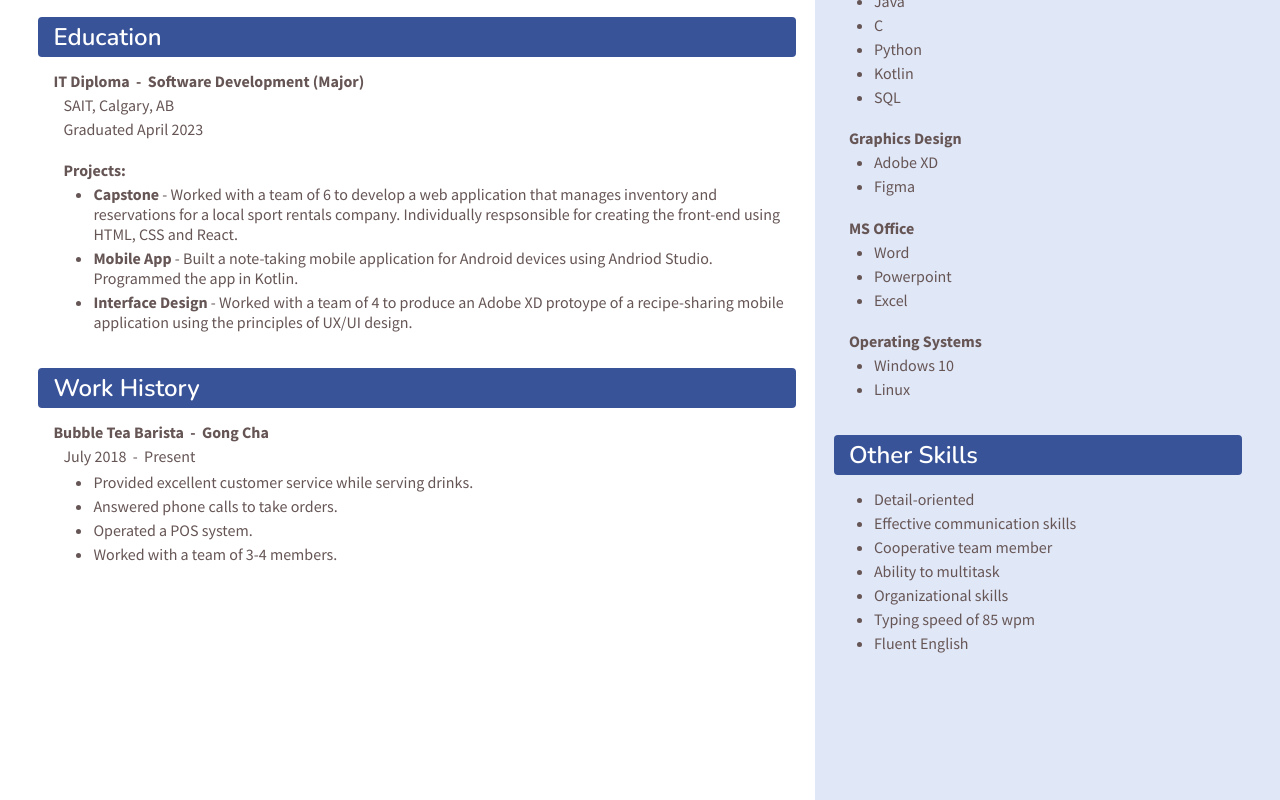
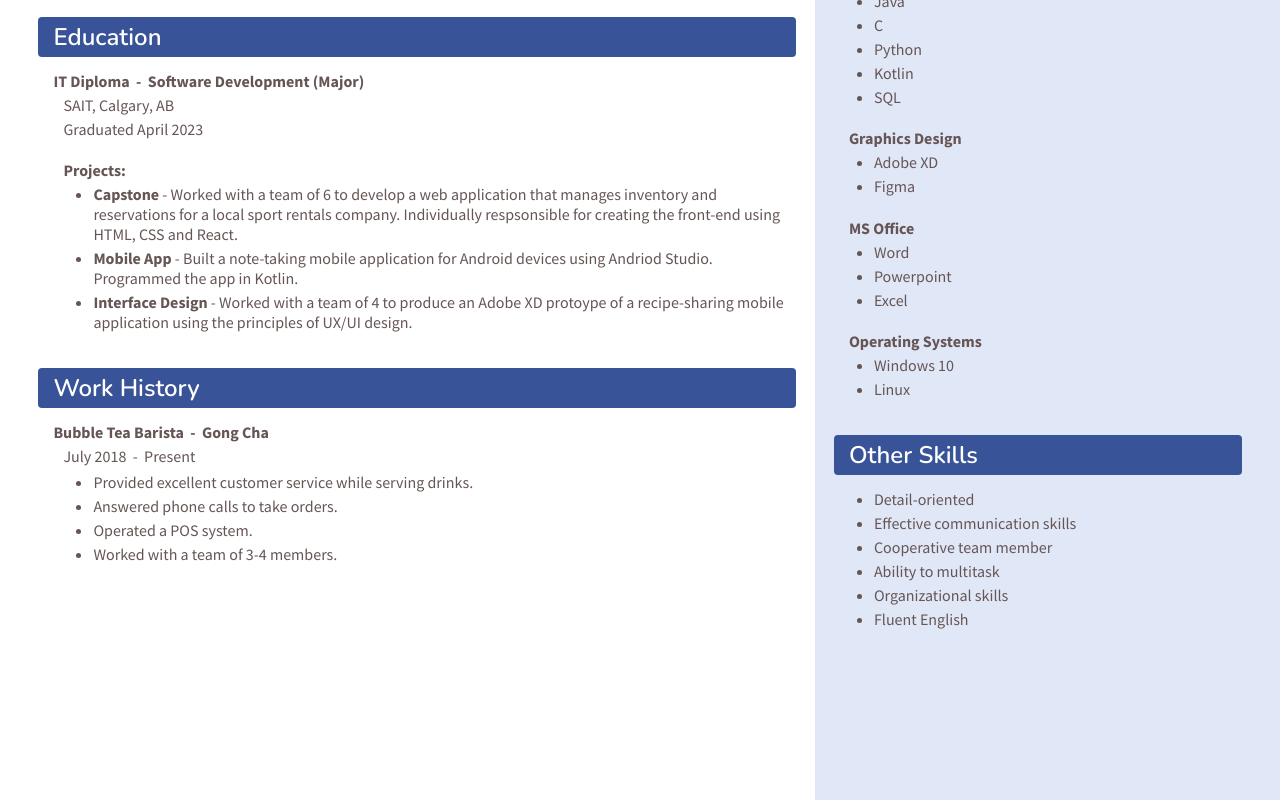
Before and after one commit to Misoushi/Resume, a plain HTML site: page Resume.html in a window 1280 px wide. Shown: the part 363-1163 px from the top of the page. Drawn offline with nearby package versions, Linux system fonts and the light colour scheme.

Commit message:
Removed typing speed

```diff
--- a/Resume.html
+++ b/Resume.html
@@ -134,7 +134,6 @@
                             <li>Cooperative team member</li>
                             <li>Ability to multitask</li>
                             <li>Organizational skills</li>
-                            <li>Typing speed of 85 wpm</li>
                             <li>Fluent English</li>
                         </ul>
                     </div>
```
